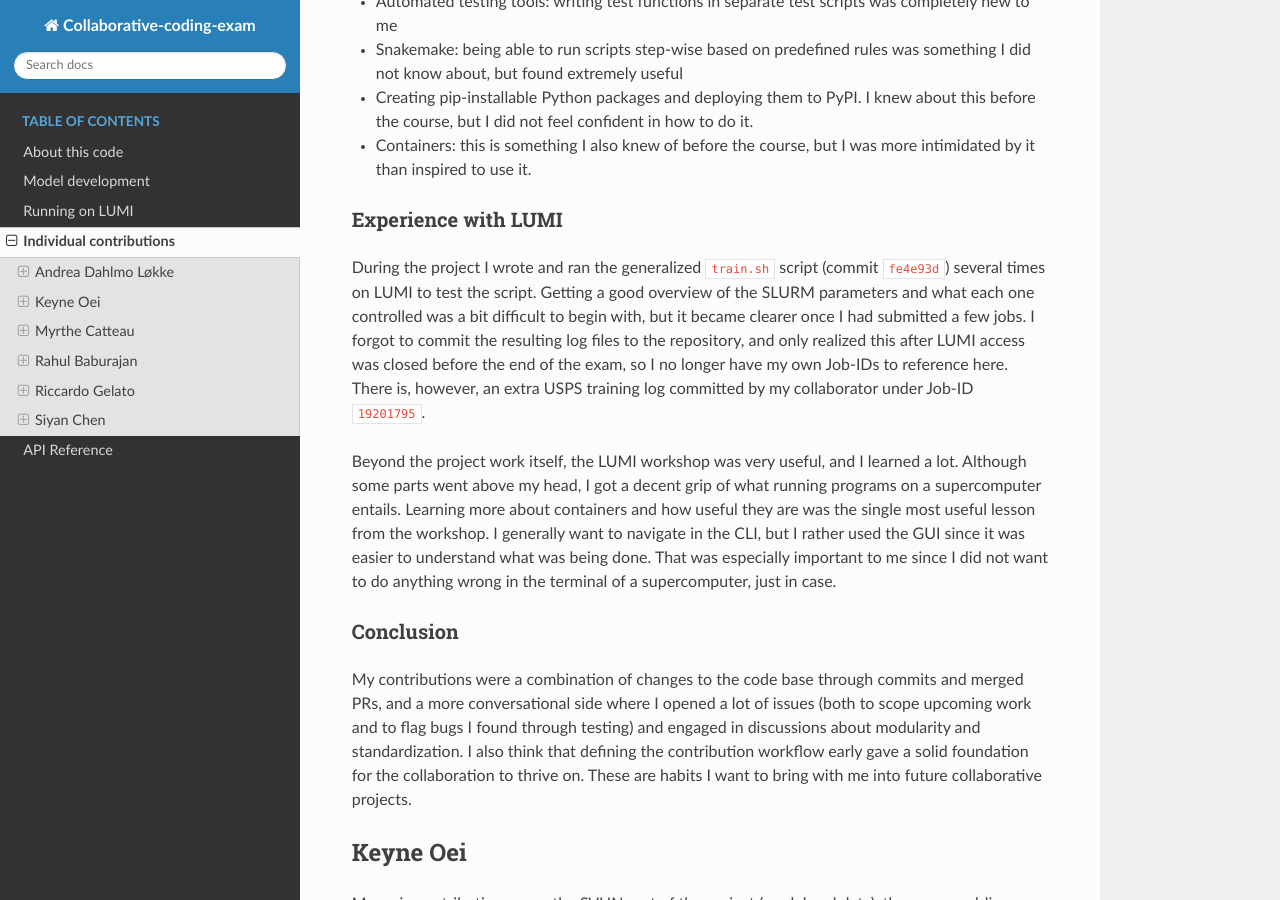
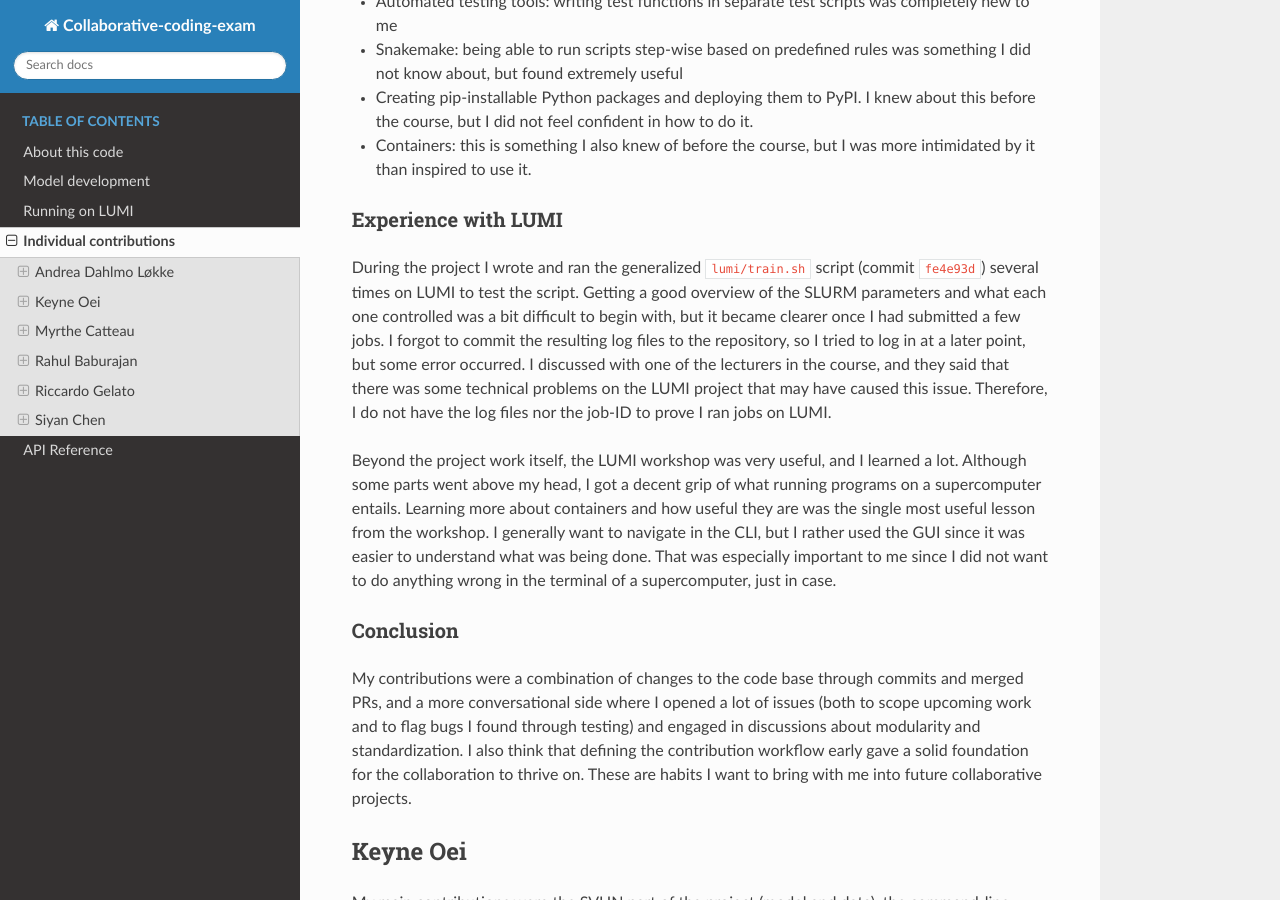
Before and after one commit to FYS-8805-Collaborative-Coding/Collaborative-Coding-Exam, a Sphinx documentation site: the page built from doc/individual.md, in a window 1280 px wide and 900 px high, scrolled down 3136 px. Built offline with Sphinx 7.4.7 and the Read the Docs theme 3.1.0, drawn with Linux system fonts in a browser that asks for light colours.

Commit message:
Iterated over LUMI paragraph in my individual part

```diff
--- a/doc/individual.md
+++ b/doc/individual.md
@@ -51,7 +51,7 @@ I learned a lot in this course, as I was only getting started with git version c
 - Containers: this is something I also knew of before the course, but I was more intimidated by it than inspired to use it.
 
 ### Experience with LUMI
-During the project I wrote and ran the generalized `train.sh` script (commit `fe4e93d`) several times on LUMI to test the script. Getting a good overview of the SLURM parameters and what each one controlled was a bit difficult to begin with, but it became clearer once I had submitted a few jobs. I forgot to commit the resulting log files to the repository, and only realized this after LUMI access was closed before the end of the exam, so I no longer have my own Job-IDs to reference here. There is, however, an extra USPS training log committed by my collaborator under Job-ID `19201795`.
+During the project I wrote and ran the generalized `lumi/train.sh` script (commit `fe4e93d`) several times on LUMI to test the script. Getting a good overview of the SLURM parameters and what each one controlled was a bit difficult to begin with, but it became clearer once I had submitted a few jobs. I forgot to commit the resulting log files to the repository, so I tried to log in at a later point, but some error occurred. I discussed with one of the lecturers in the course, and they said that there was some technical problems on the LUMI project that may have caused this issue. Therefore, I do not have the log files nor the job-ID to prove I ran jobs on LUMI.
 
 Beyond the project work itself, the LUMI workshop was very useful, and I learned a lot. Although some parts went above my head, I got a decent grip of what running programs on a supercomputer entails. Learning more about containers and how useful they are was the single most useful lesson from the workshop. I generally want to navigate in the CLI, but I rather used the GUI since it was easier to understand what was being done. That was especially important to me since I did not want to do anything wrong in the terminal of a supercomputer, just in case.
 
```
